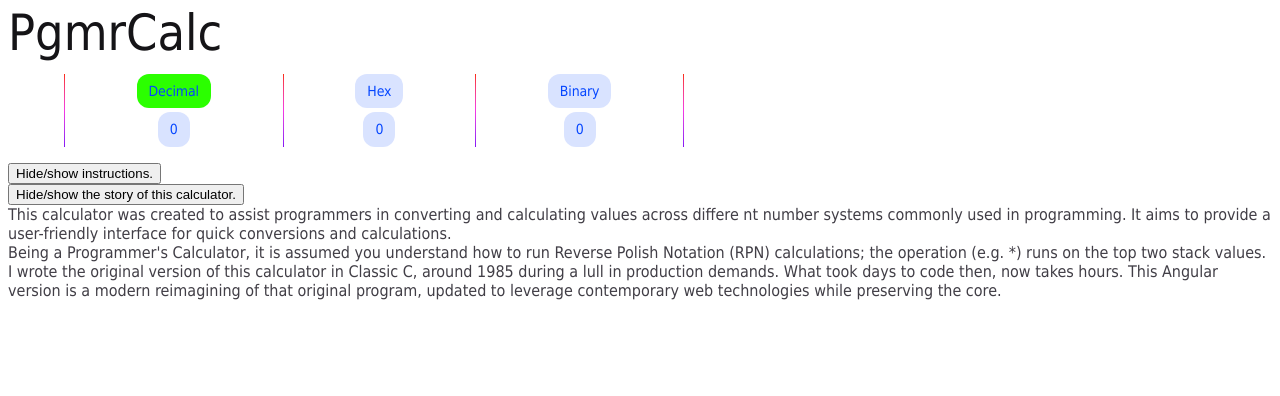
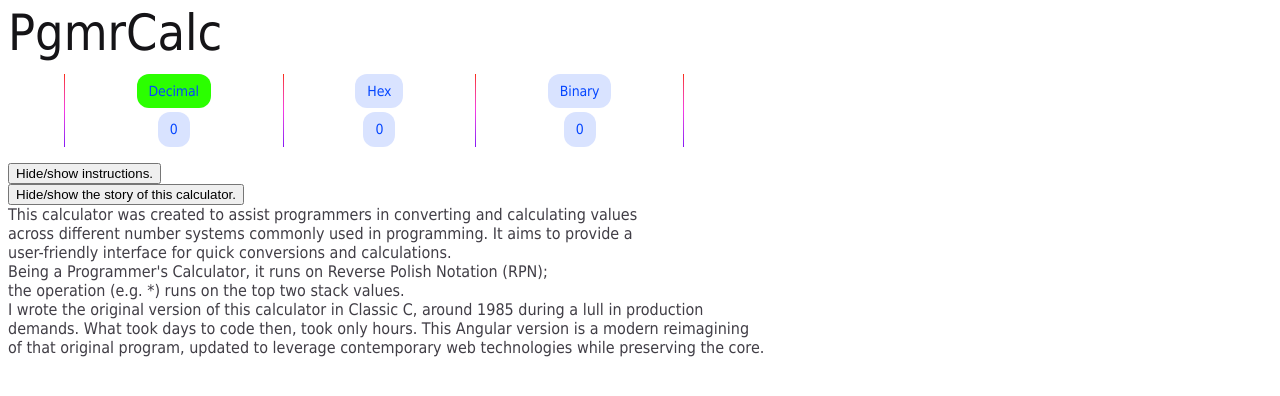
Before and after one commit to BrianRoys/PgmrCalc, an Angular app: page / in a window 1280 px wide. Both pictures are taken after a click on the button "Hide/show the story of this calculator.". Shown: the top 396 px of the page. Built offline with nearby package versions, Linux system fonts and the light colour scheme.

Commit message:
better how-to

```diff
--- a/src/app/app.component.html
+++ b/src/app/app.component.html
@@ -258,17 +258,22 @@
 </p>
 <div *ngIf="showStory">
   <p>
-    This calculator was created to assist programmers in converting and calculating values across differe
-    nt number systems commonly used in programming. It aims to provide a user-friendly interface for quick
-    conversions and calculations.
+    This calculator was created to assist programmers in converting and calculating values
+    <br/>
+    across different number systems commonly used in programming. It aims to provide a
+    <br/>
+    user-friendly interface for quick conversions and calculations.
   </p>
   <p>
-    Being a Programmer's Calculator, it is assumed you understand how to run
-    Reverse Polish Notation (RPN) calculations; the operation (e.g. *) runs on the top two stack values.
+    Being a Programmer's Calculator, it runs on Reverse Polish Notation (RPN);
+    <br/>
+    the operation (e.g. *) runs on the top two stack values.
   </p>
   <p>
     I wrote the original version of this calculator in Classic C, around 1985 during a lull in production
-    demands. What took days to code then, now takes hours. This Angular version is a modern reimagining
+    <br/>
+    demands. What took days to code then, took only hours. This Angular version is a modern reimagining
+    <br/>
     of that original program, updated to leverage contemporary web technologies while preserving the core.
   </p>
 </div>
```
